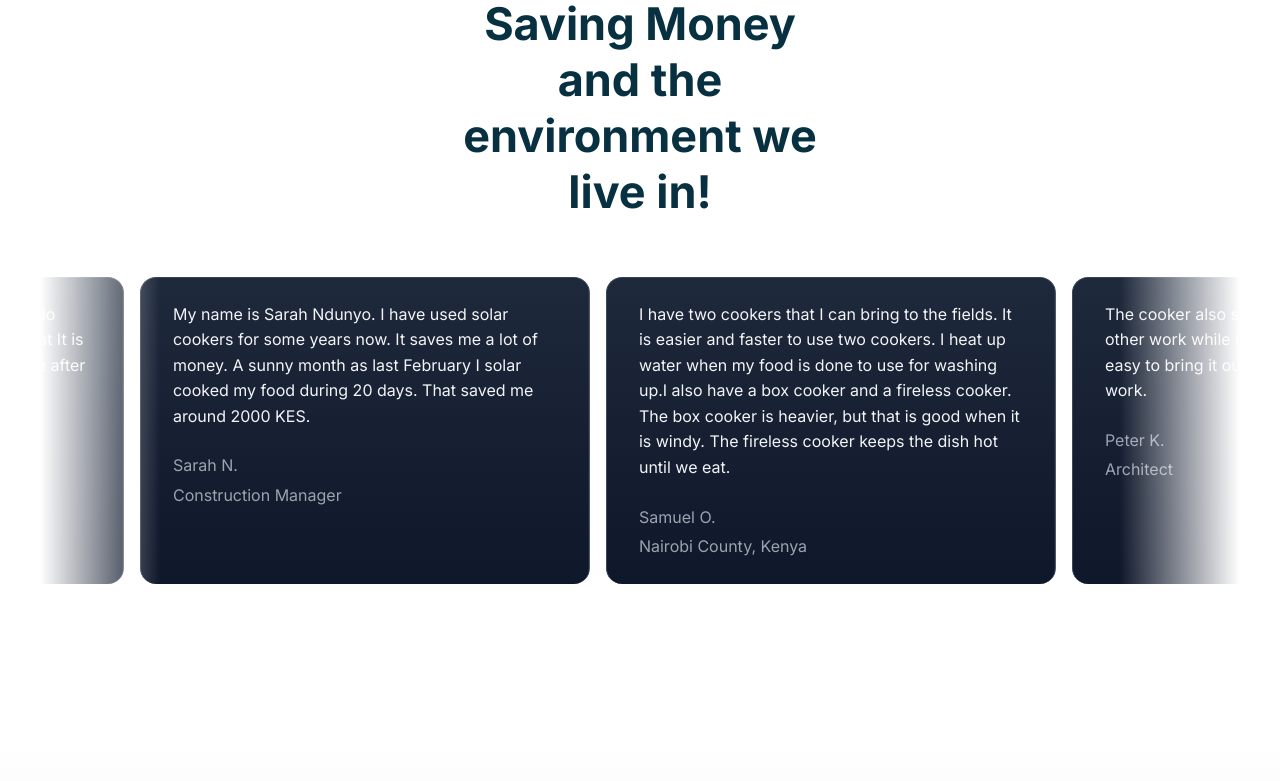
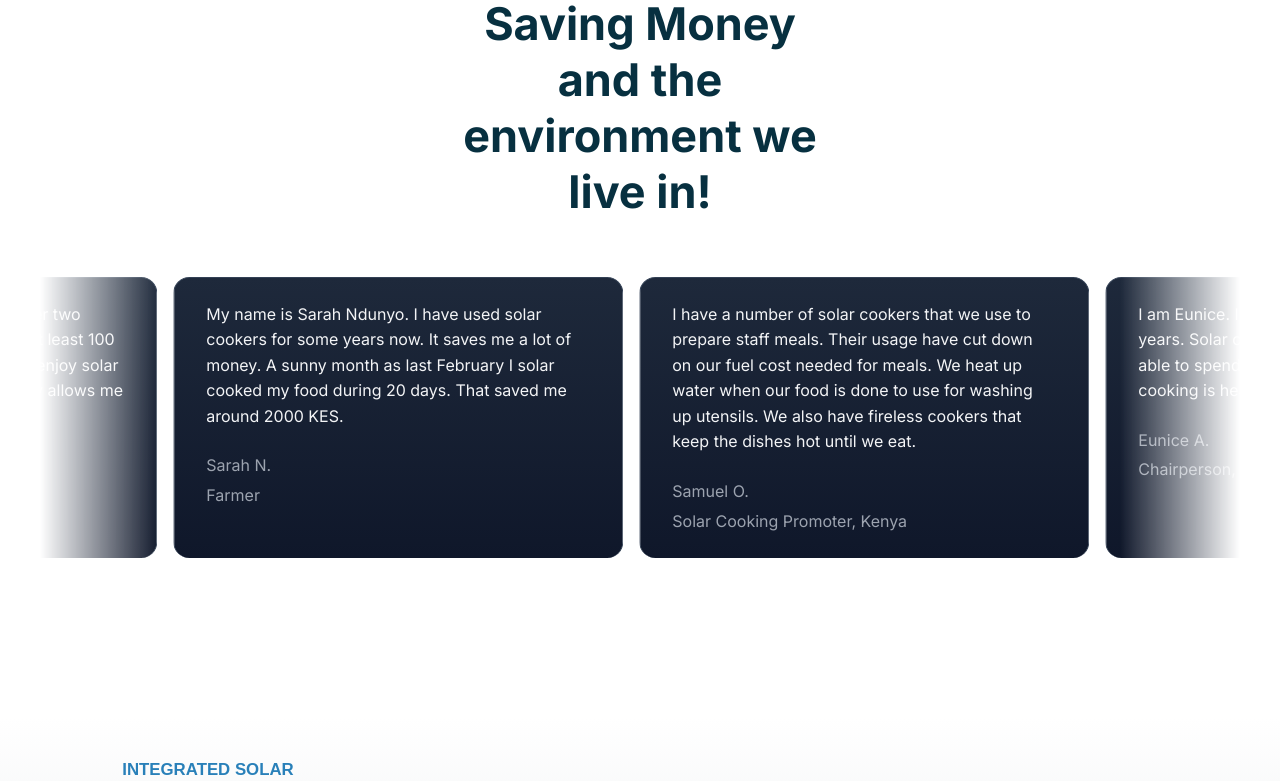
Before and after one commit to dinhe878/solarcookingkenya, a Next.js app: page /testimonials in a window 1280 px wide. Shown: the part 471-1252 px from the top of the page. Built offline with nearby package versions, Linux system fonts and the light colour scheme.

Commit message:
Update testimonials with new quotes and titles

```diff
--- a/src/app/(public)/testimonials/page.tsx
+++ b/src/app/(public)/testimonials/page.tsx
@@ -56,19 +56,25 @@ const testimonials = [
     quote:
       "My name is Sarah Ndunyo. I have used solar cookers for some years now. It saves me a lot of money. A sunny month as last February I solar cooked my food during 20 days. That saved me around 2000 KES.",
     name: "Sarah N.",
-    title: "Construction Manager",
+    title: "Farmer",
   },
   {
     quote:
-      "I have two cookers that I can bring to the fields. It is easier and faster to use two cookers. I heat up water when my food is done to use for washing up.I also have a box cooker and a fireless cooker. The box cooker is heavier, but that is good when it is windy. The fireless cooker keeps the dish hot until we eat.",
+      "I have a number of solar cookers that we use to prepare staff meals. Their usage have cut down on our fuel cost needed for meals. We heat up water when our food is done to use for washing up utensils. We also have fireless cookers that keep the dishes hot until we eat.",
     name: "Samuel O.",
-    title: "Nairobi County, Kenya",
+    title: "Solar Cooking Promoter, Kenya",
   },
   {
     quote:
-      "The cooker also saves me time, since I can do other work while it cooks. A good thing is that It is easy to bring it out to the fields and eat there after work.",
-    name: "Peter K.",
-    title: "Architect",
+      "I am Eunice. I have solar cooked for the last three years. Solar cooking helps me to save hence I am able to spend on other important needs. Solar cooking is healthy and cheap.",
+    name: "Eunice A.",
+    title: "Chairperson, Women Group",
+  },
+  {
+    quote:
+      "I am Irene. I bought a cookit solar cooker two years ago and I have been using it for at least 100 days in a year whe it is sunny. For me I enjoy solar cooking because it is cheap and equally allows me to multi-task.",
+    name: "Irene A.",
+    title: "Community Service Worker",
   },
 ];
 
```
